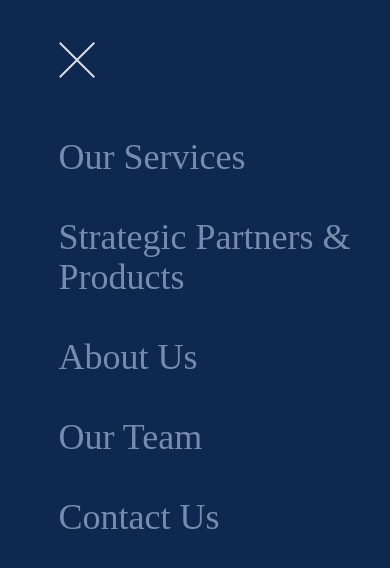
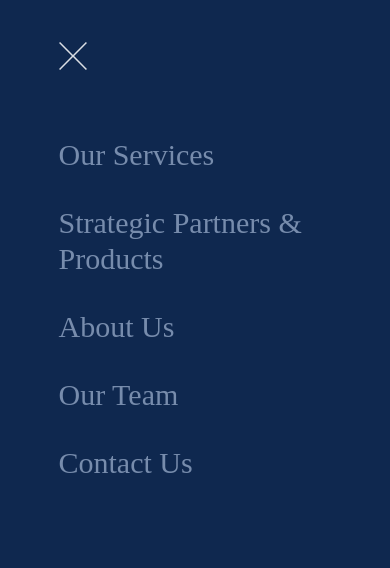
Before and after one commit to emma-junior/kime-technology, a website built with Vite: page index.html in a window 390 px wide. Both pictures are taken after a click on the picture 55 px from the left and 36 px from the top of the page. Built offline with nearby package versions, Linux system fonts and the light colour scheme; files whose address does not match are found by name.

Commit message:
fixed responsiveness issue

```diff
--- a/index.html
+++ b/index.html
@@ -37,7 +37,7 @@
           class="nav-links transform -translate-y-[10vh] absolute left-[10%] cursor-pointer"
         >
           <img
-            class="menu w-8 h-10 md:w-11 md:h-12 object-contain"
+            class="menu w-9 h-10 md:w-11 md:h-12 object-contain"
             src="/src/assets/menu.svg"
             alt="menu_icon"
           />
@@ -69,7 +69,7 @@
             <span class="text-[#23201E] ml-1 md:ml-5 xl:ml-6">And</span>
           </p>
         </div>
-        <div class="xl:ml-72 lg:ml-52 md:ml-32 ml-12">
+        <div class="xl:ml-72 lg:ml-52 md:ml-32 ml-10">
           <p
             class="text-[#23201E] font-ps-aelyn text-4xl md:text-6xl xl:text-7xl 2xl:text-[5.5rem] text-reveal"
           >
@@ -133,35 +133,35 @@
         class="sidebar w-[100%] xl:w-[50%] h-full bg-[#0F284F] transform -translate-x-full relative"
       >
         <img
-          class="absolute left-[15%] xl:left-[20%] 2xl:left-[15%] top-[5%] w-9 h-9 cursor-pointer opacity-0 close"
+          class="absolute left-[15%] xl:left-[20%] 2xl:left-[15%] top-[5%] w-7 h-7 md:w-9 md:h-9 cursor-pointer opacity-0 close"
           src="/src/assets/times.svg"
           alt="close"
         />
         <ul
-          class="space-y-10 xl:space-y-8 2xl:space-y-11 ml-[15%] xl:ml-[20%] 2xl:ml-[15%] mt-[35%] md:mt-[30%] opacity-0 menu-links"
+          class="space-y-8 md:space-y-10 xl:space-y-8 2xl:space-y-11 ml-[15%] xl:ml-[20%] 2xl:ml-[15%] mt-[35%] md:mt-[30%] opacity-0 menu-links"
         >
           <li
-            class="text-[#8A9EBD] font-ps-aelyn text-4xl md:text-5xl xl:text-4xl 2xl:text-5xl cursor-pointer hover:text-[#bdd2f1]"
+            class="text-[#8A9EBD] font-ps-aelyn text-3xl md:text-5xl xl:text-4xl 2xl:text-5xl cursor-pointer hover:text-[#bdd2f1]"
           >
             Our Services
           </li>
           <li
-            class="text-[#8A9EBD] font-ps-aelyn text-4xl md:text-5xl xl:text-4xl 2xl:text-5xl cursor-pointer hover:text-[#bdd2f1]"
+            class="text-[#8A9EBD] font-ps-aelyn text-3xl md:text-5xl xl:text-4xl 2xl:text-5xl cursor-pointer hover:text-[#bdd2f1]"
           >
             Strategic Partners & Products
           </li>
           <li
-            class="text-[#8A9EBD] font-ps-aelyn text-4xl md:text-5xl xl:text-4xl 2xl:text-5xl cursor-pointer hover:text-[#bdd2f1]"
+            class="text-[#8A9EBD] font-ps-aelyn text-3xl md:text-5xl xl:text-4xl 2xl:text-5xl cursor-pointer hover:text-[#bdd2f1]"
           >
             About Us
           </li>
           <li
-            class="text-[#8A9EBD] font-ps-aelyn text-4xl md:text-5xl xl:text-4xl 2xl:text-5xl cursor-pointer hover:text-[#bdd2f1]"
+            class="text-[#8A9EBD] font-ps-aelyn text-3xl md:text-5xl xl:text-4xl 2xl:text-5xl cursor-pointer hover:text-[#bdd2f1]"
           >
             Our Team
           </li>
           <li
-            class="text-[#8A9EBD] font-ps-aelyn text-4xl md:text-5xl xl:text-4xl 2xl:text-5xl cursor-pointer hover:text-[#bdd2f1]"
+            class="text-[#8A9EBD] font-ps-aelyn text-3xl md:text-5xl xl:text-4xl 2xl:text-5xl cursor-pointer hover:text-[#bdd2f1]"
           >
             Contact Us
           </li>
--- a/src/main.js
+++ b/src/main.js
@@ -88,7 +88,19 @@ export default class Home {
     const close = document.querySelector(".close");
     const customBtn = document.querySelectorAll(".request-btn");
 
-    const tl = gsap
+    let transformLogo;
+
+    const width = window.innerWidth;
+
+    if (width < 768) {
+      transformLogo = "translate(37vw, 1vh)";
+    } else if (width < 1024) {
+      transformLogo = "translate(40vw, 1vh)";
+    } else {
+      transformLogo = "translate(43vw, 1vh)";
+    }
+
+    const openMenu = gsap
       .timeline({ paused: true })
       .to([".hero-text", ".image", ".text-reveal", ".nav-links", ".logo"], {
         opacity: 0,
@@ -133,7 +145,7 @@ export default class Home {
         {
           ease: "power1.out",
           scale: 0.6,
-          transform: "translate(44vw,2vh)",
+          transform: transformLogo,
         },
         "<"
       )
@@ -173,7 +185,7 @@ export default class Home {
     });
 
     close.addEventListener("click", () => closemenu.restart());
-    menu.addEventListener("click", () => tl.restart());
+    menu.addEventListener("click", () => openMenu.restart());
   }
 }
 
--- a/src/style.css
+++ b/src/style.css
@@ -21,7 +21,7 @@ body {
   background-size: cover;
   background-attachment: fixed;
   background-position: center;
-  min-height: 100vh;
+  min-height: 100%;
 }
 
 .text-reveal {
```
